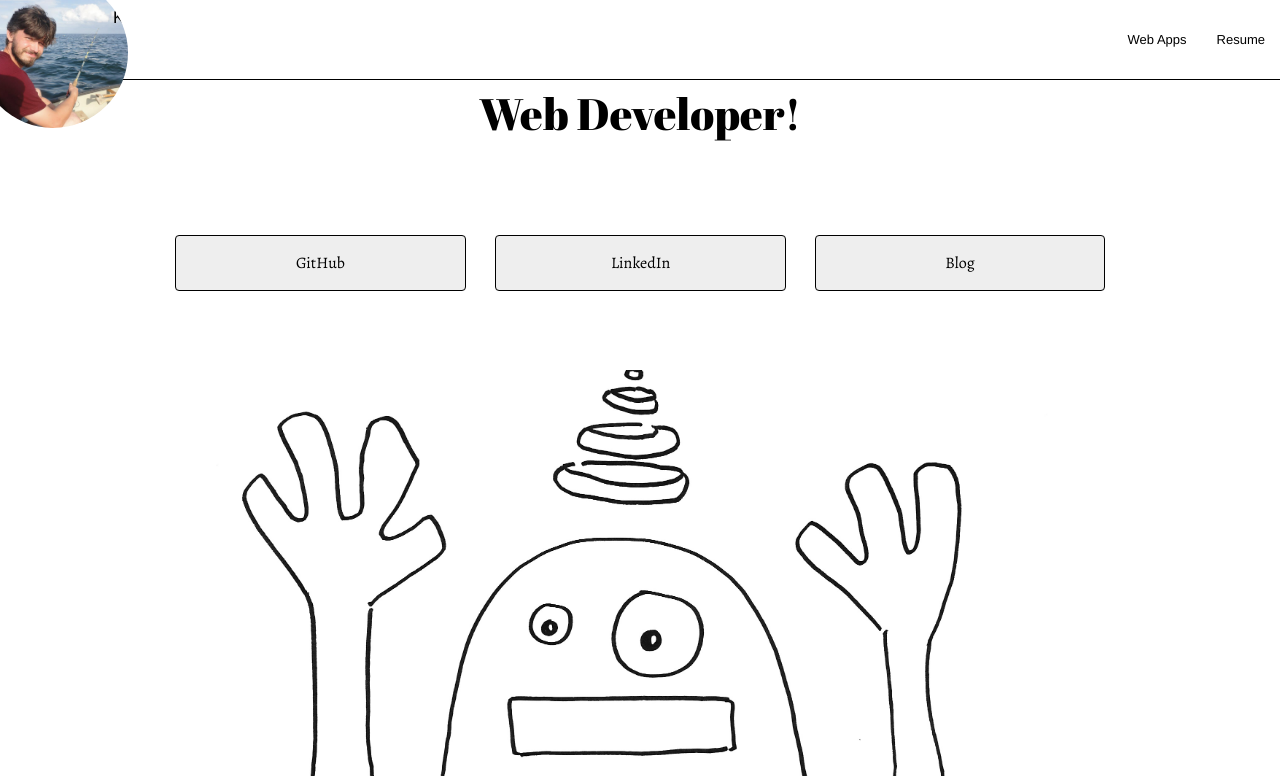
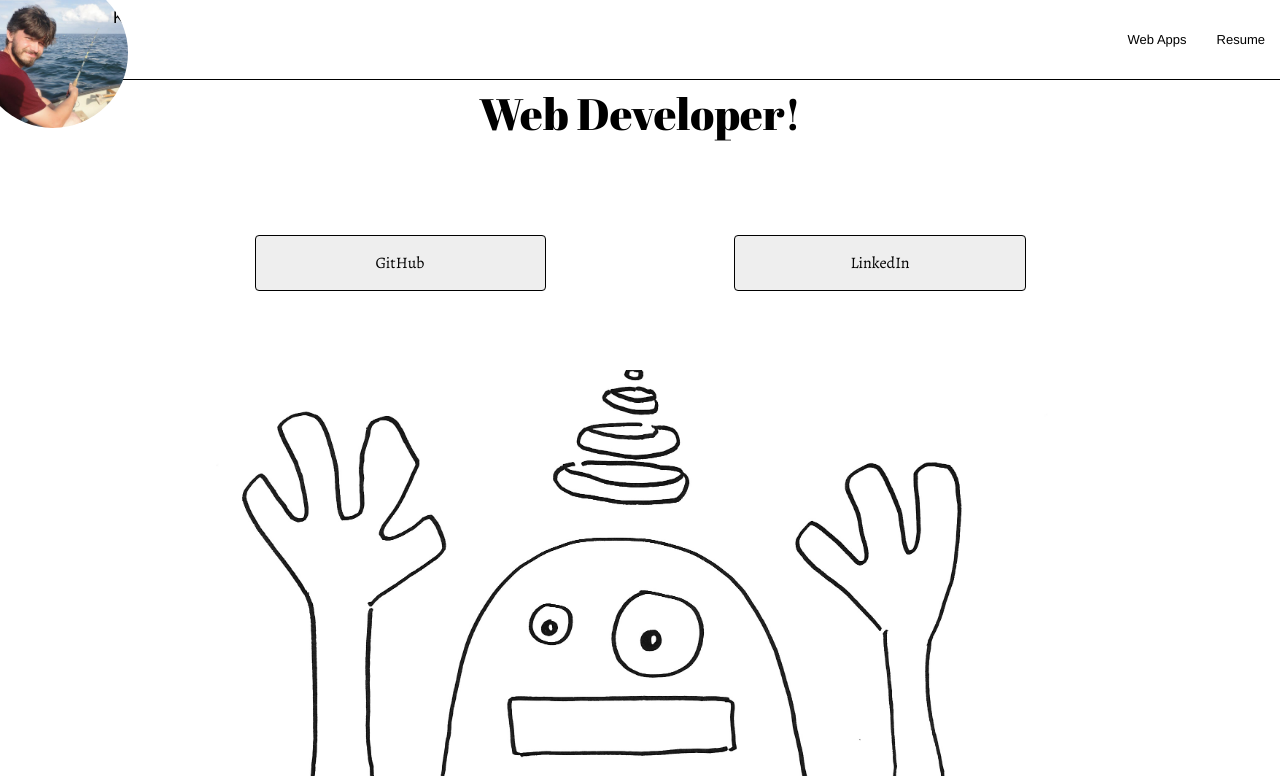
Before and after one commit to Kriordan/personal_portfolio, a Flask app: page / in a window 1280 px wide. Shown: the top 776 px of the page. Run offline with Flask 2, Linux system fonts and the light colour scheme; some libraries are stand-ins or nearby versions.

Commit message:
Reformat home template spacing

```diff
--- a/templates/home.html
+++ b/templates/home.html
@@ -5,21 +5,29 @@
     <nav class="top-bar" data-topbar>
         <ul class="title-area">
             <li class="name">
-          <h1 class="replace"><a href="#">Keith Riordan</a></h1>
+                <h1 class="replace">
+                    <a href="#">Keith Riordan</a>
+                </h1>
             </li>
-        <li class="toggle-topbar menu-icon"><a href="#">More</a></li>
+            <li class="toggle-topbar menu-icon">
+                <a href="#">More</a>
+            </li>
         </ul>
 
         <section class="top-bar-section">
             <ul class="right">
-          <li><a href="#apps">Web Apps</a></li>
-          <li><a href="{{ url_for( 'resume' ) }}">Resume</a></li>
+                <li>
+                    <a href="#apps">Web Apps</a>
+                </li>
+                <li>
+                    <a href="{{ url_for( 'resume' ) }}">Resume</a>
+                </li>
             </ul>
         </section>
     </nav>
 <!-- *************************** END NAVIGATION ***************************** -->
 
-      <div class="container">
+    <div class="container"><!-- wrapper -->
 
 <!-- ****************************** HERO ******************************** -->
         <div class="row">
@@ -32,14 +40,11 @@
 
 <!-- ******************************** ABOUT ****************************** -->
         <div id="about" class="row">
-          <div class="large-4 columns">
+            <div class="large-6 columns">
                 <a href="http://github.com/kriordan">GitHub</a>
             </div>
-          <div class="large-4 columns">
+            <div class="large-6 columns">
                 <a class="second-about" href="http://linkedin.com/pub/keith-riordan/12/9a1/b62/">LinkedIn</a>
-          </div>
-          <div class="large-4 columns">
-            <a class="third-about" href="http://kriordan.github.io//">Blog</a>
             </div>
         </div>
 <!-- *************************** END ABOUT ****************************** -->
@@ -67,7 +72,8 @@
         </div>
 <!-- ********************************** END APPS **************************** -->
 
-    </div><!-- wrapper -->
+    </div><!-- endwrapper -->
+
     <footer>
         <div class="copyright">
             <h6>&copy; 2014 Keith Riordan</h6>
```
Lines whose indentation alone changed are shown as unchanged.
